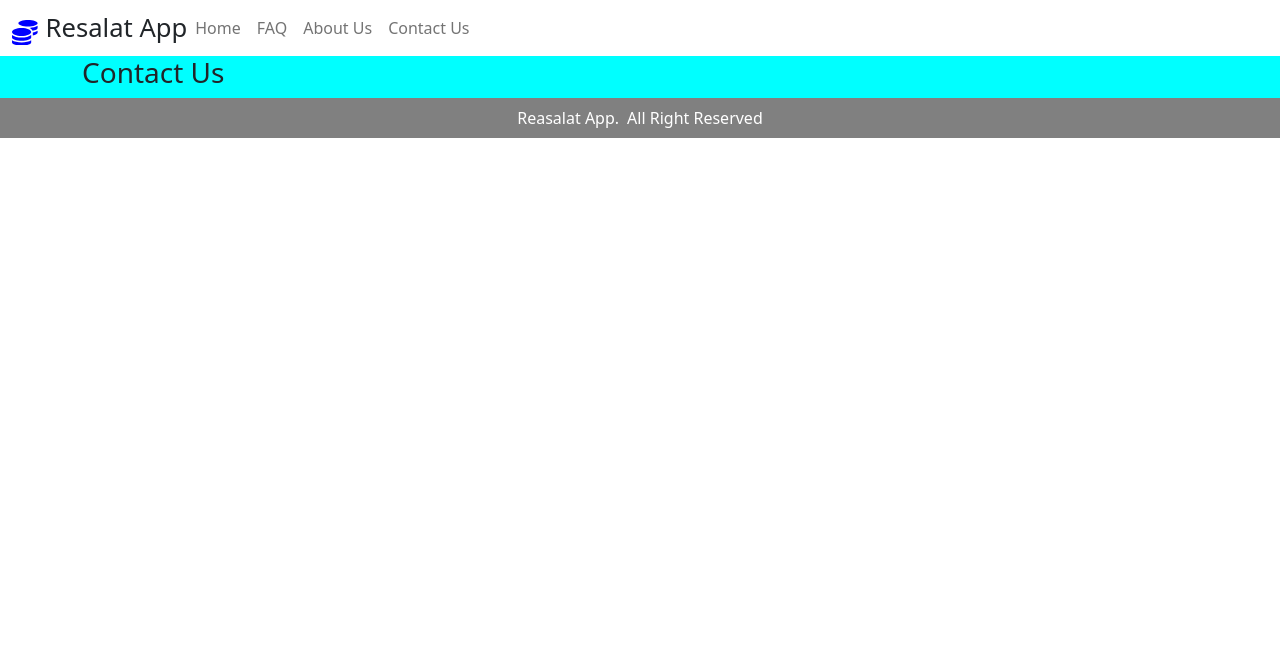
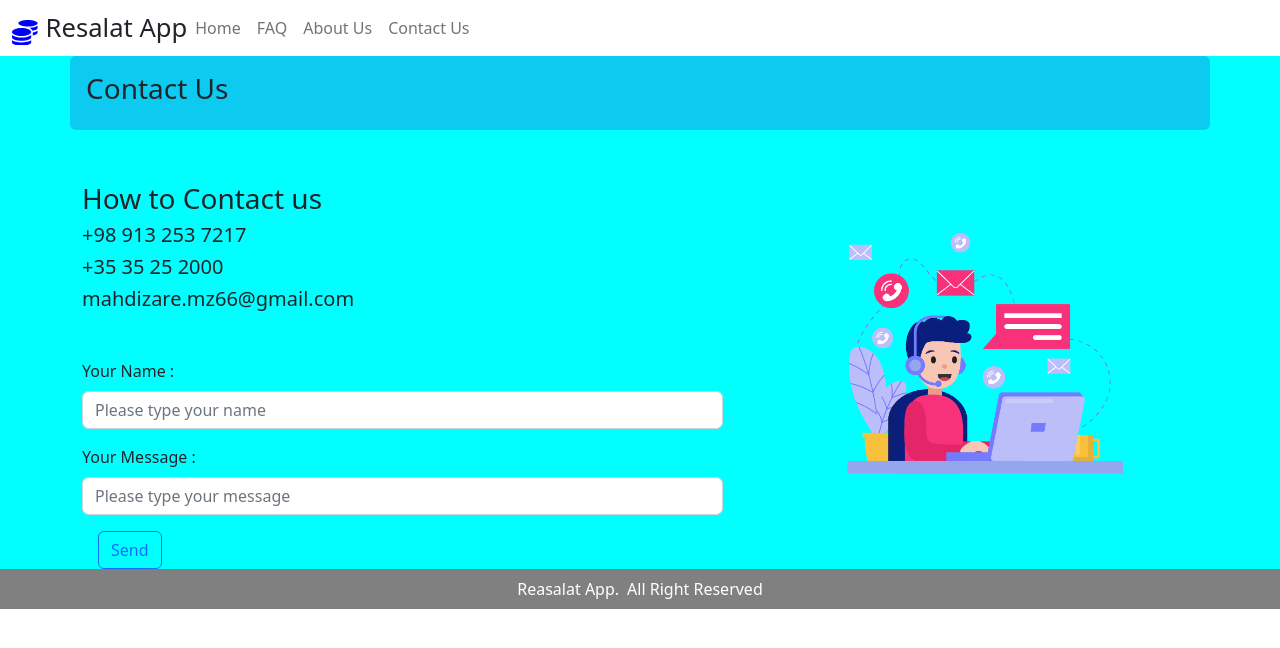
Before and after one commit to mahdizaremz66/resalat-app, a React (Create React App) app: page /contact-us in a window 1280 px wide. Shown: the top 648 px of the page. Built offline with nearby package versions, Linux system fonts and the light colour scheme.

Commit message:
contact us impelemented

```diff
--- a/package.json
+++ b/package.json
@@ -12,7 +12,7 @@
     "react-dom": "^18.2.0",
     "react-icons": "^4.8.0",
     "react-router-dom": "^6.11.1",
-    "react-scripts": "5.0.1",
+    "react-scripts": "^5.0.1",
     "react-toastify": "^9.1.2",
     "web-vitals": "^2.1.4"
   },
--- a/src/pages/ContactUs.page.jsx
+++ b/src/pages/ContactUs.page.jsx
@@ -1,16 +1,42 @@
 import React from 'react'
+import contactImageSrc from '../assests/images/contactUs.png'
 
 const ContactUsPage = () => {
   return (
     <div className='container'>
       <div className="row">
-              <div className="clo-12">
+        <div className="col-12 bg-info rounded p-3">
           <h3>Contact Us</h3>
+        </div>
+      </div>
+      <div className="row align-items-center pt-1">
+        <div className="col-md-7">
+          <div className="mt-5">
+            <h3 className="text primary">How to Contact us</h3>
+            <h5>+98 913 253 7217</h5>
+            <h5>+35 35 25 2000</h5>
+            <h5>mahdizare.mz66@gmail.com</h5>
+          </div>
 
+          <div className="mt-5">
+            <div className="mb-3">
+              <label className="form-label">Your Name :</label>
+              <input type="text" className="form-control" placeholder="Please type your name" />
+            </div>
+            <div className="mb-3">
+              <label className="form-label">Your Message :</label>
+              <input type="text" className="form-control" placeholder="Please type your message" />
+            </div>
+            <button className="btn btn-outline-primary ms-3">Send</button>
+          </div>
+        </div>
+
+        <div className="col-md-5 text-center">
+          <img src={contactImageSrc} alt="aboutImg" className='img-fluid about-img' />
         </div>
       </div>
     </div>
   )
 }
 
-export default  ContactUsPage;
+export default ContactUsPage;
```
Also changed, not shown: src/assests/images/contactUs.png (added), 1 other file (tests, documents, lock files or other folders). Lines whose indentation alone changed are shown as unchanged.
